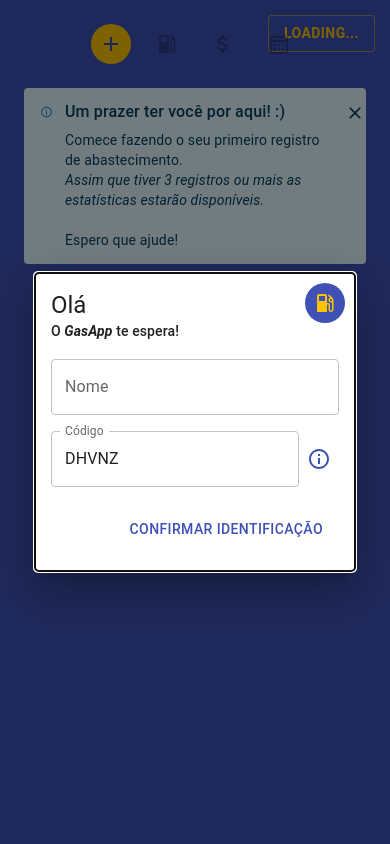
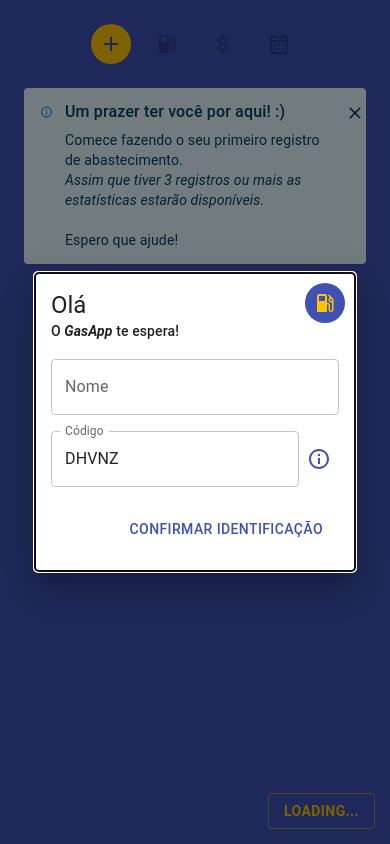
Before and after one commit to ltostes/gas-app, a React (Vite) app: page / in a window 390 px wide. Built offline with nearby package versions, Linux system fonts and the light colour scheme.

Commit message:
fixed login button position on mobile

```diff
--- a/src/components/LoggedInfo/LoggedInfo.module.css
+++ b/src/components/LoggedInfo/LoggedInfo.module.css
@@ -3,3 +3,10 @@
     top: 15px;
     right: 15px;
 }
+
+@media only screen and (max-width: 767px) {
+    .loggedInfo {
+        top: auto;
+        bottom: 15px;
+    }
+}
```
